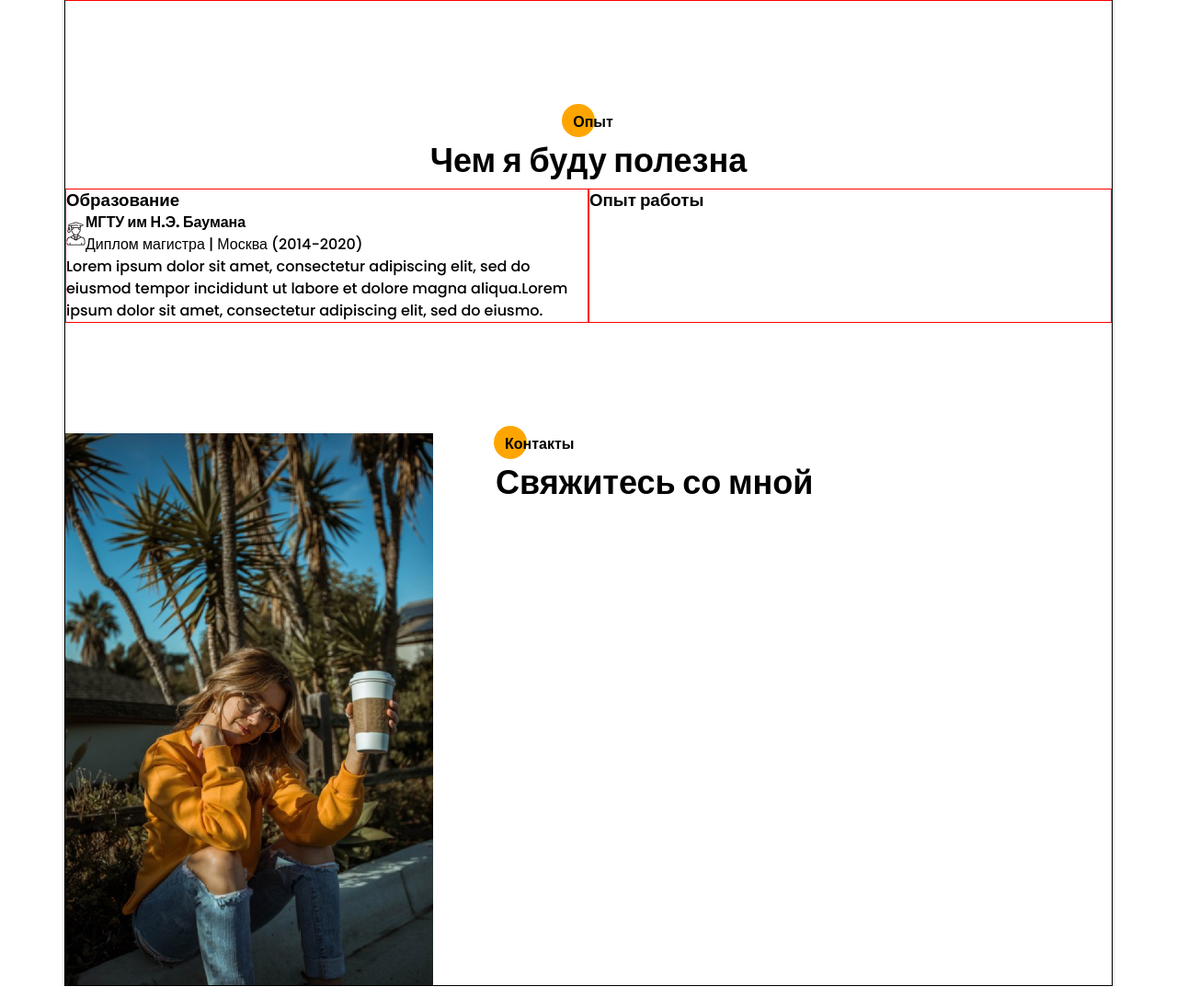
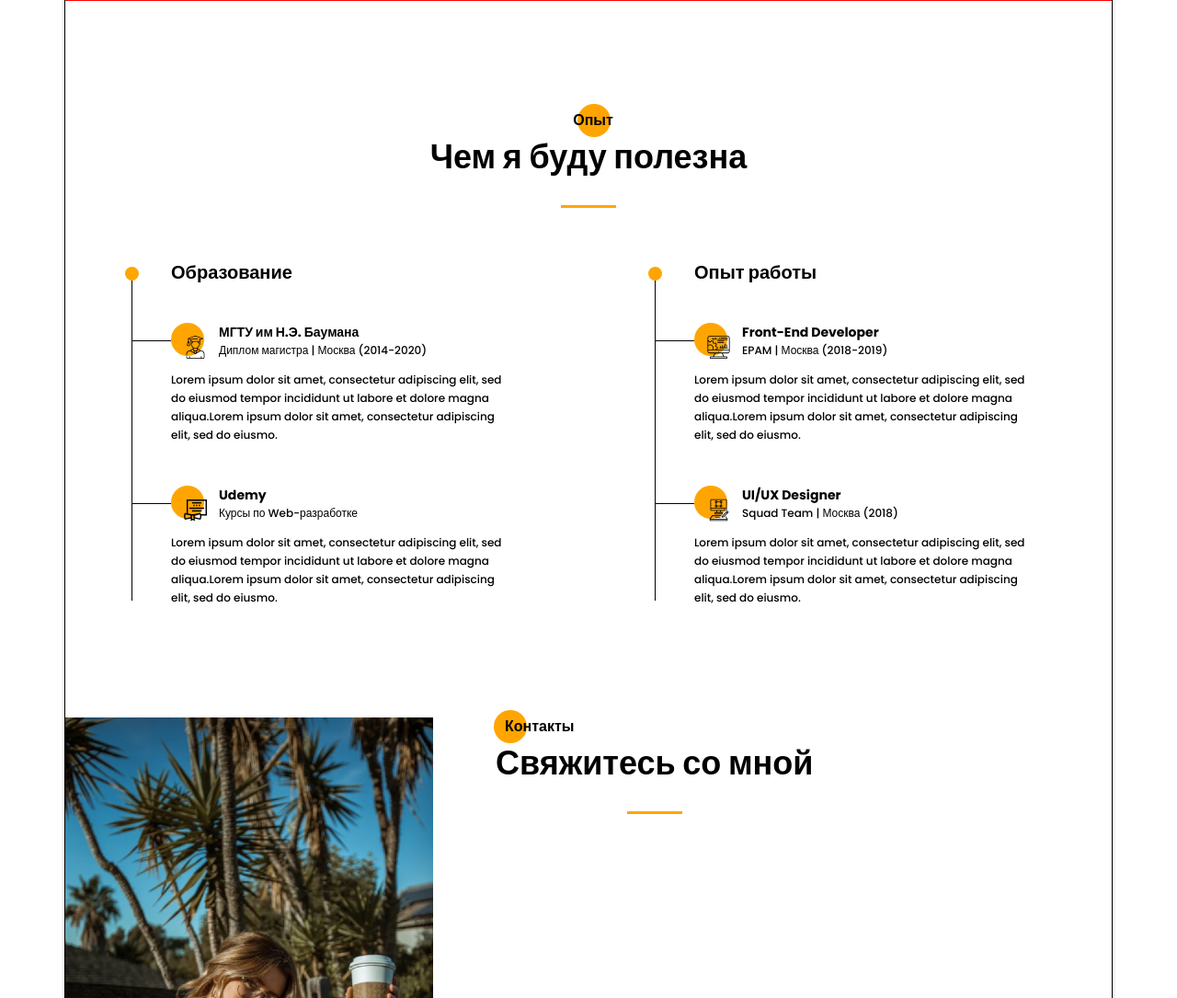
Before and after one commit to EugeneTsalko/digital-chief-test, a website: page index.html in a window 1280 px wide. Shown: the part 800-1885 px from the top of the page at 92% size. Drawn offline with Linux system fonts and the light colour scheme.

```diff
--- a/index.html
+++ b/index.html
@@ -34,12 +34,30 @@
       <div class="resume">
         <div class="resume__group">
           <h3 class="resume__title">Образование</h3>
+
           <div class="item-resume">
             <div class="item-resume__header">
-              <img src="./assets/svg/university.svg" alt="University logo" class="item-resume__logo">
+              <div class="item-resume__logo">
+                <img src="./assets/svg/university.svg" alt="University logo" class="item-resume__icon">
+              </div>
               <div class="item-resume__info">
                 <h4 class="item-resume__title">МГТУ им Н.Э. Баумана</h4>
                 <p class="item-resume__subtitle">Диплом магистра | Москва (2014-2020)</p>
+              </div>
+            </div>
+            <p class="item-resume__text">Lorem ipsum dolor sit amet, consectetur adipiscing elit, sed do eiusmod tempor
+              incididunt ut labore et dolore magna aliqua.Lorem ipsum dolor sit amet, consectetur adipiscing elit, sed
+              do eiusmo. </p>
+          </div>
+
+          <div class="item-resume">
+            <div class="item-resume__header">
+              <div class="item-resume__logo">
+                <img src="./assets/svg/courses.svg" alt="Courses logo" class="item-resume__icon">
+              </div>
+              <div class="item-resume__info">
+                <h4 class="item-resume__title">Udemy</h4>
+                <p class="item-resume__subtitle">Курсы по Web-разработке </p>
               </div>
             </div>
             <p class="item-resume__text">Lorem ipsum dolor sit amet, consectetur adipiscing elit, sed do eiusmod tempor
@@ -52,6 +70,35 @@
         <div class="resume__group">
           <h3 class="resume__title">Опыт работы</h3>
 
+          <div class="item-resume">
+            <div class="item-resume__header">
+              <div class="item-resume__logo">
+                <img src="./assets/svg/developer.svg" alt="Developer logo" class="item-resume__icon">
+              </div>
+              <div class="item-resume__info">
+                <h4 class="item-resume__title">Front-End Developer</h4>
+                <p class="item-resume__subtitle">EPAM | Москва (2018-2019) </p>
+              </div>
+            </div>
+            <p class="item-resume__text">Lorem ipsum dolor sit amet, consectetur adipiscing elit, sed do eiusmod tempor
+              incididunt ut labore et dolore magna aliqua.Lorem ipsum dolor sit amet, consectetur adipiscing elit, sed
+              do eiusmo. </p>
+          </div>
+
+          <div class="item-resume">
+            <div class="item-resume__header">
+              <div class="item-resume__logo">
+                <img src="./assets/svg/designer.svg" alt="Designer logo" class="item-resume__icon">
+              </div>
+              <div class="item-resume__info">
+                <h4 class="item-resume__title">UI/UX Designer</h4>
+                <p class="item-resume__subtitle">Squad Team | Москва (2018)</p>
+              </div>
+            </div>
+            <p class="item-resume__text">Lorem ipsum dolor sit amet, consectetur adipiscing elit, sed do eiusmod tempor
+              incididunt ut labore et dolore magna aliqua.Lorem ipsum dolor sit amet, consectetur adipiscing elit, sed
+              do eiusmo. </p>
+          </div>
 
         </div>
       </div>
--- a/scss/index.scss
+++ b/scss/index.scss
@@ -29,7 +29,7 @@
 body {
   font-family: 'Poppins', sans-serif;
   font-size: 16px;
-  line-height: 1.5rem;
+  line-height: 1.25rem;
   color: $black-color;
   display: flex;
   justify-content: center;
@@ -79,6 +79,20 @@
     font-size: 2.25rem;
     font-weight: 700;
     line-height: 3.75rem;
+    position: relative;
+    padding-bottom: 25px;
+
+    &::after {
+      content: '';
+      display: inline-block;
+      width: 60px;
+      height: 3px;
+      background-color: $yellow-color;
+      position: absolute;
+      bottom: 0;
+      left: 50%;
+      transform: translate(-50%);
+    }
   }
 
   &__subtitle {
@@ -139,22 +153,100 @@
   display: flex;
   flex-direction: column;
   align-items: center;
+
+  .section__subtitle {
+    &::before {
+      padding: 0;
+      left: 15px;
+    }
+  }
 }
 
 .resume {
   display: flex;
   width: 100%;
 
+  &__title {
+    font-size: 1.25rem;
+    font-weight: 700;
+  }
+
   &__group {
-    // display: flex;
-    border: 1px solid red;
+    display: flex;
+    flex-direction: column;
+    gap: 45px;
+    padding-left: 42px;
+    margin-left: 73px;
+    margin-top: 60px;
     width: 50%;
+    position: relative;
+    box-shadow: -13px 5px 0px -12px $black-color;
+
+    &::before {
+      content: '';
+      display: inline-block;
+      width: 15px;
+      height: 15px;
+      border-radius: 50%;
+      background-color: $yellow-color;
+      position: absolute;
+      top: 4px;
+      left: -8px;
+      z-index: 1;
+    }
   }
 }
 
 .item-resume {
+  position: relative;
+
+  &__logo {
+    width: 36px;
+    height: 36px;
+    background-color: $yellow-color;
+    border-radius: 50%;
+    position: relative;
+  }
+
+  &__icon {
+    position: absolute;
+    right: -3px;
+    bottom: -3px;
+    width: 25px;
+    max-height: 25px;
+  }
+
   &__header {
     display: flex;
+    gap: 1rem;
+
+    &::before {
+      content: '';
+      display: inline-block;
+      width: 42px;
+      height: 1px;
+      background-color: $black-color;
+      position: absolute;
+      top: 19px;
+      left: -42px;
+      z-index: 1;
+    }
+  }
+
+  &__title {
+    font-size: 0.875rem;
+    font-weight: 700;
+  }
+
+  &__subtitle,
+  &__text {
+    font-size: 0.75rem;
+    font-weight: 500;
+    max-width: 375px;
+  }
+
+  &__text {
+    padding-top: 0.75rem;
   }
 }
 
```
Also changed, not shown: style.css, 1 other file.
